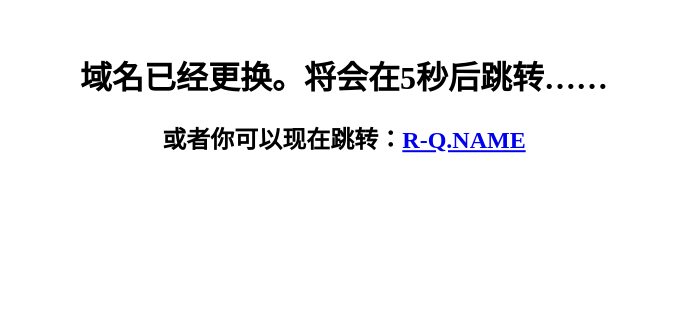
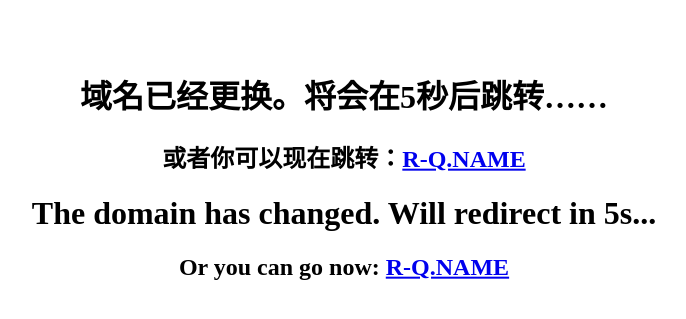
Before and after one commit to RoderickQiu/redirect, a plain HTML site: page 404.html in a window 1280 px wide. Shown: the part 225-544 px from the top of the page, without its empty margins (296-982 px from the left). Drawn offline with Linux system fonts and the light colour scheme.

Commit message:
Update 404.html

```diff
--- a/404.html
+++ b/404.html
@@ -14,7 +14,7 @@
 	<meta http-equiv="X-UA-Compatible" content="IE=edge" />
 	<meta name="viewport" content="width=device-width, initial-scale=1.0, maximum-scale=1.0, minimal-ui" />
 	<style>
-		#main {
+		div {
 			text-align: center;
 			position: absolute;
 			left: 0;
@@ -22,7 +22,9 @@
 			margin: auto;
 			vertical-align: center;
 			top: 50%;
-			transform: translateY(-100%);
+			transform: translateY(-50%);
+			max-width: 88%;
+			overflow-wrap: break-word;
 		}
 	</style>
 	<script>
@@ -38,9 +40,11 @@
 </head>
 
 <body>
-	<div id="main">
+	<div>
   	<h1>域名已经更换。将会在5秒后跳转……</h1>
   	<h2>或者你可以现在跳转：<a href="https://r-q.name/">R-Q.NAME</a></h2>
+  	<h1>The domain has changed. Will redirect in 5s...</h1>
+  	<h2>Or you can go now: <a href="https://r-q.name/">R-Q.NAME</a></h2>
   </div>
 </body>
 
```
